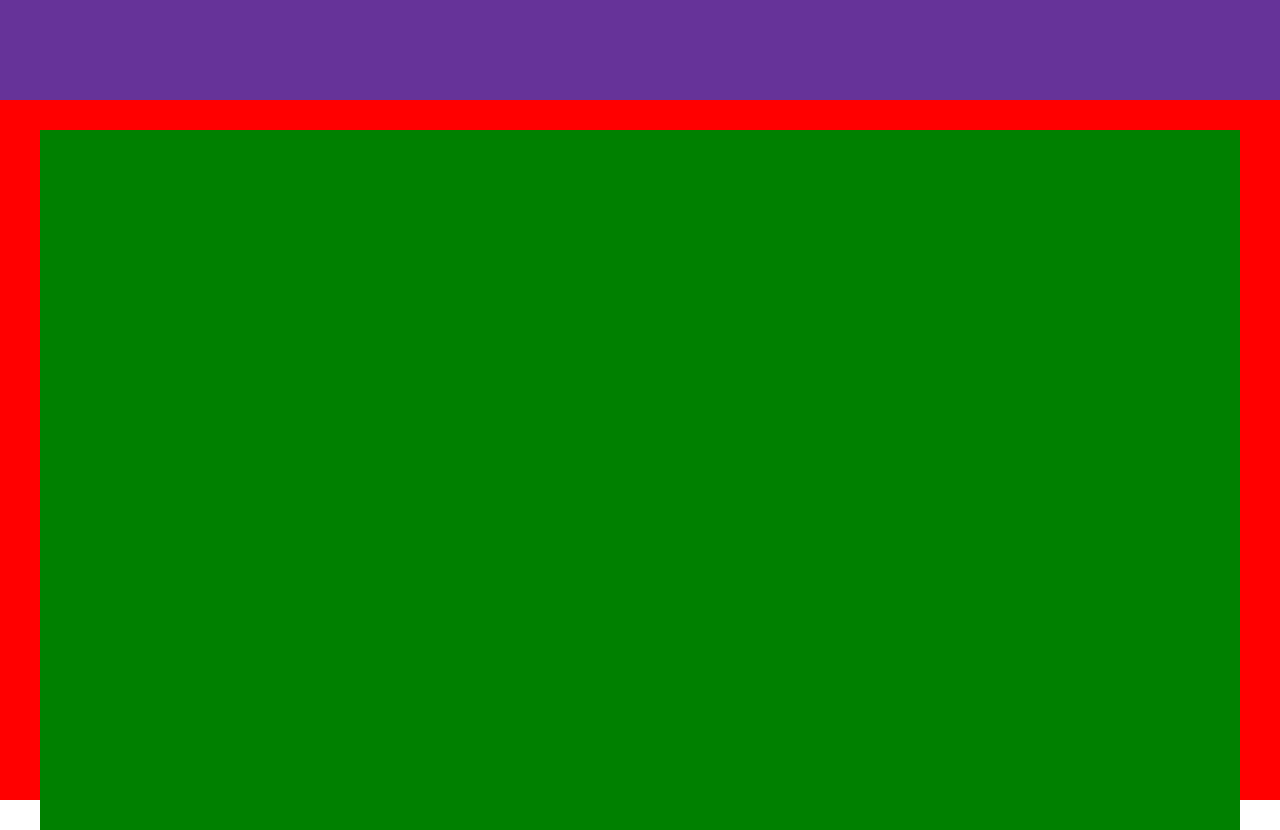
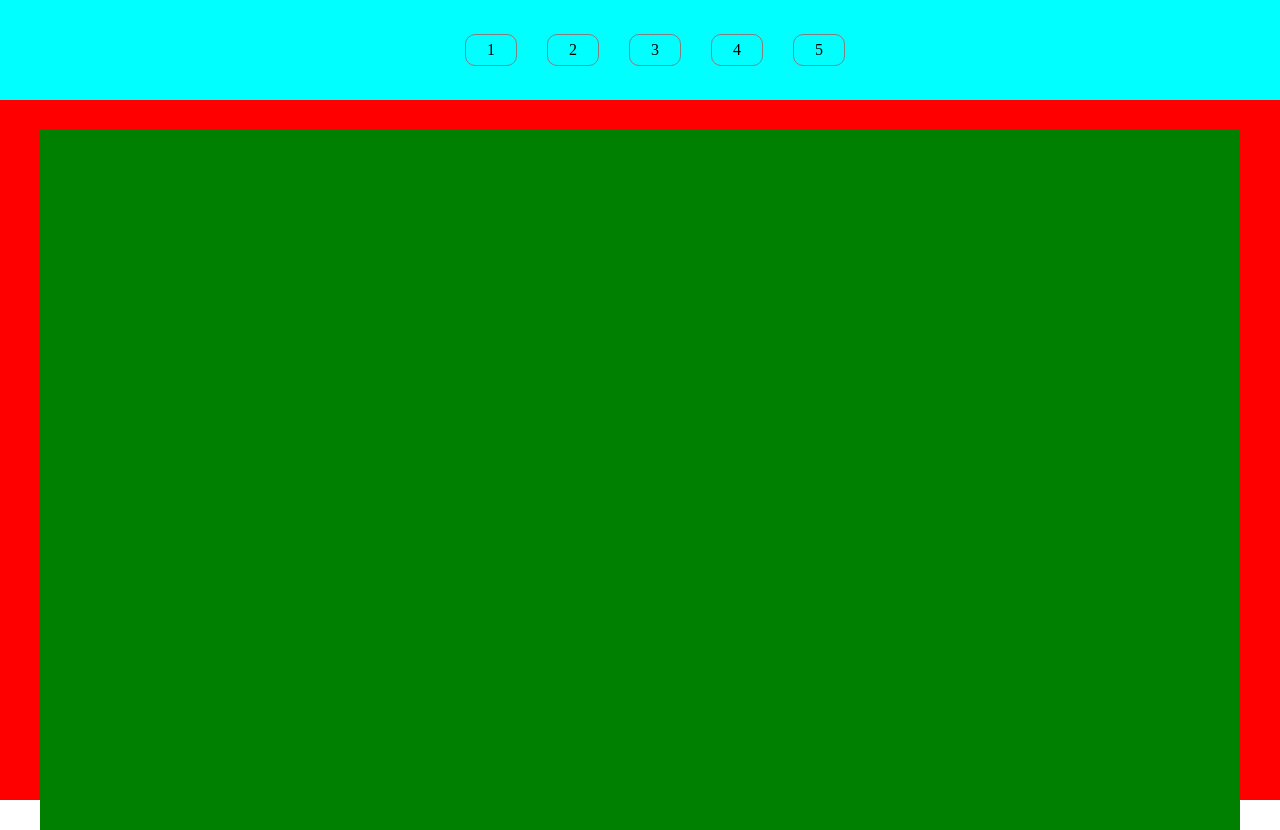
Before and after one commit to inevadim/ineHub, a React (Create React App) app: page / in a window 1280 px wide. Built offline with nearby package versions, Linux system fonts and the light colour scheme.

Commit message:
style and structure menu

```diff
--- a/src/components/header/Header.jsx
+++ b/src/components/header/Header.jsx
@@ -1,5 +1,10 @@
 import styles from './Header.module.scss';
+import { Menu } from './menu/Menu';
 
 export const Header = () => {
-  return <div className={styles.header}></div>;
+  return (
+    <div className={styles.header}>
+      <Menu />
+    </div>
+  );
 };
--- a/src/components/header/Header.module.scss
+++ b/src/components/header/Header.module.scss
@@ -1,6 +1,12 @@
 body{
     margin: 0 auto;
     padding: 0 auto;
+}
+
+ul{
+    margin: 0;
+    padding: 0;
+    list-style-type: none;
 }
 
 .header{
--- /dev/null
+++ b/src/components/header/menu/Menu.jsx
@@ -0,0 +1,15 @@
+import styles from './Menu.module.scss';
+
+export const Menu = () => {
+  return (
+    <div className={styles.menu}>
+      <ul>
+        <li>1</li>
+        <li>2</li>
+        <li>3</li>
+        <li>4</li>
+        <li>5</li>
+      </ul>
+    </div>
+  );
+};
--- /dev/null
+++ b/src/components/header/menu/Menu.module.scss
@@ -0,0 +1,24 @@
+.menu{
+    ul{
+        display: flex;
+        background-color: aqua;
+        height: 100px;
+        justify-content: center;
+        align-items: center;
+
+        li{
+            display: flex;
+            margin-left: 30px;
+            border: 1px solid;
+            border-radius: 10px;
+            border-color: grey;
+            cursor: pointer;
+            width: 50px;
+            height: 30px;
+            justify-content: center;
+            align-items: center;
+
+
+        }
+    }
+}
```
